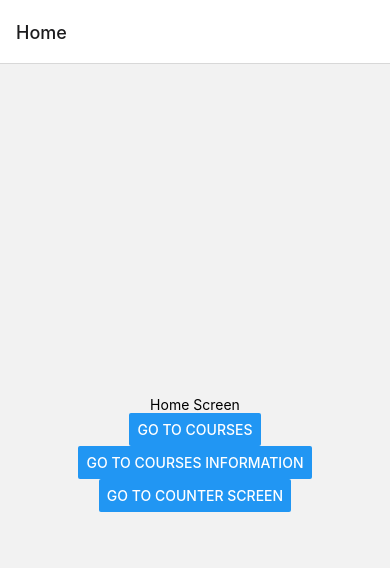
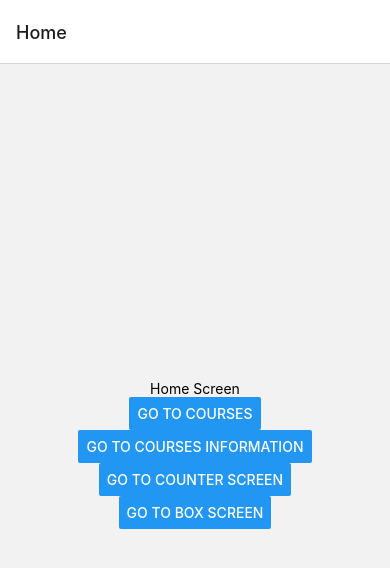
Before and after one commit to ErennBasar/ReactNative-MobileApp, a React Native app: screen /Home in a window 390 px wide. Shown: the top 568 px of the page. Built offline with nearby package versions, Linux system fonts and the light colour scheme.

Commit message:
button added

```diff
--- a/src/screens/HomeScreen.js
+++ b/src/screens/HomeScreen.js
@@ -17,6 +17,10 @@ export default function HomeScreen({ navigation }) {
           title="Go to Counter Screen"
           onPress={() => navigation.navigate('Counter')}
         />
+         <Button
+          title="Go to Box Screen"
+          onPress={() => navigation.navigate('Boxes')}
+        />
       </View>
     );
   }
```
